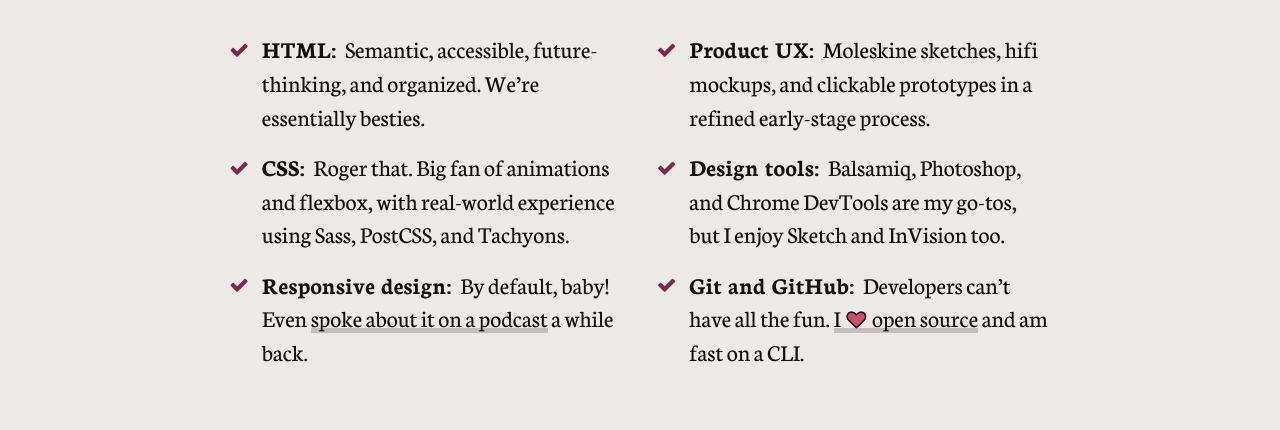
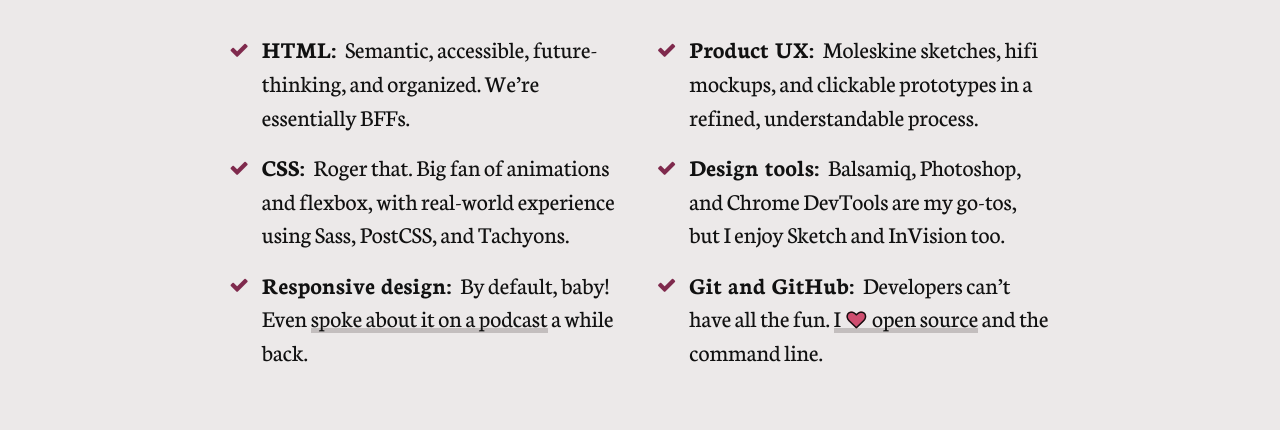
Before and after one commit to edelstone/my-website, a Jekyll site: the page built from about.html, in a window 1280 px wide. Shown: the part 1065-1495 px from the top of the page. Built offline with Jekyll 4.4.1, drawn with Linux system fonts in a browser that asks for light colours; nearby versions of some CDN libraries; comment, search, counter and statistics services are not loaded.

Commit message:
adds some nitpicky content changes

```diff
--- a/about.html
+++ b/about.html
@@ -29,16 +29,16 @@ button-next-link: /portfolio
 			<div class="constrain multi-layout">
 				<div class="col col-1 stack">
 					<ul class="important-updates fa-ul">
-						<li><i class="fa-li fa fa-check"></i><span class="inline-header">HTML:</span> Semantic, accessible, future-thinking, and organized. We&#8217;re essentially besties.</li>
+						<li><i class="fa-li fa fa-check"></i><span class="inline-header">HTML:</span> Semantic, accessible, future-thinking, and organized. We&#8217;re essentially BFFs.</li>
 						<li><i class="fa-li fa fa-check"></i><span class="inline-header">CSS:</span> Roger that. Big fan of animations and flexbox, with real-world experience using Sass, PostCSS, and Tachyons.</li>
 						<li><i class="fa-li fa fa-check"></i><span class="inline-header">Responsive design:</span> By default, baby! Even <a href="https://responsivewebdesign.com/podcast/texas-state/">spoke about it on a podcast</a> a while back.</li>
 					</ul>
 				</div>
 				<div class="col col-2">
 					<ul class="important-updates fa-ul">
-						<li><i class="fa-li fa fa-check"></i><span class="inline-header"> Product UX:</span> Moleskine sketches, hifi mockups, and clickable prototypes in a refined early-stage process.</li>
+						<li><i class="fa-li fa fa-check"></i><span class="inline-header"> Product UX:</span> Moleskine sketches, hifi mockups, and clickable prototypes in a refined, understandable process.</li>
 						<li><i class="fa-li fa fa-check"></i><span class="inline-header">Design tools:</span> Balsamiq, Photoshop, and Chrome DevTools are my go-tos, but I enjoy Sketch and InVision too.</li>
-						<li><i class="fa-li fa fa-check"></i><span class="inline-header">Git and GitHub:</span> Developers can&#8217;t have all the fun. <a href="https://github.com/edelstone">I <span class="fa-stack fa-lg fa-inline"><i style="color: #cf4d6f;" class="fa fa-heart fa-stack-1x"></i><i class="fa fa-heart-o fa-stack-1x"></i></span> open source</a> and am fast on a CLI.</li>
+						<li><i class="fa-li fa fa-check"></i><span class="inline-header">Git and GitHub:</span> Developers can&#8217;t have all the fun. <a href="https://github.com/edelstone">I <span class="fa-stack fa-lg fa-inline"><i style="color: #cf4d6f;" class="fa fa-heart fa-stack-1x"></i><i class="fa fa-heart-o fa-stack-1x"></i></span> open source</a> and the command line.</li>
 					</ul>
 				</div>
 			</div>
```
